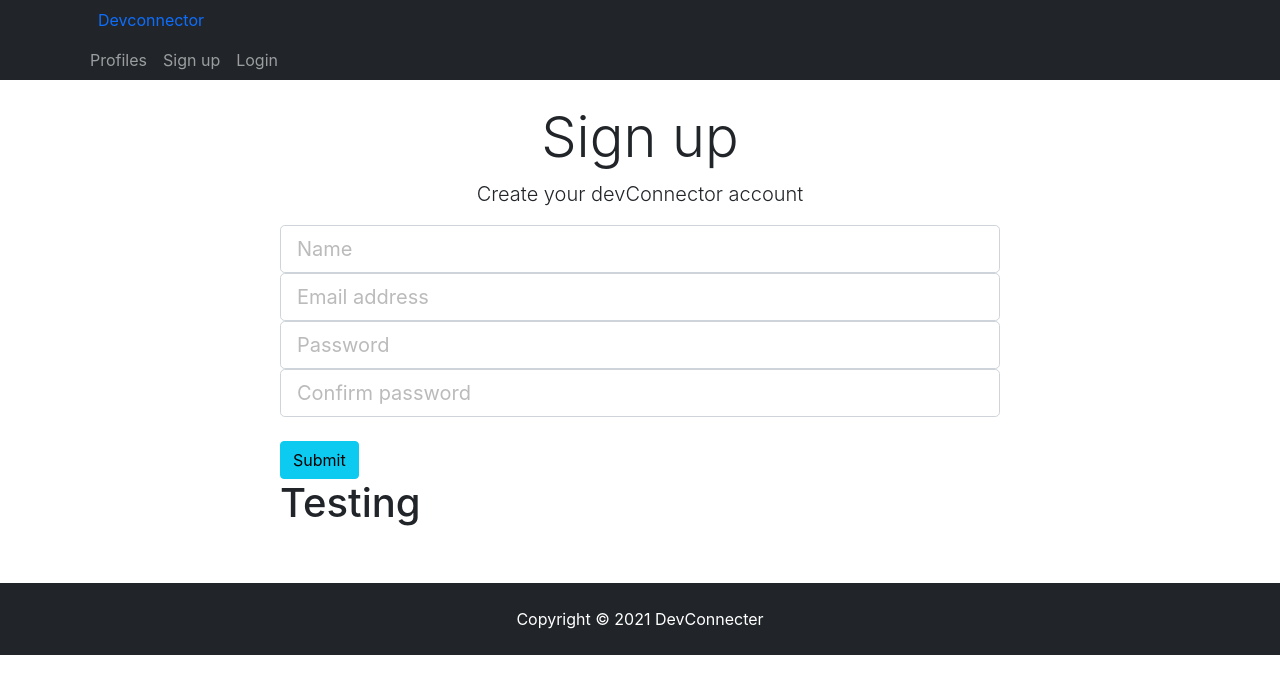
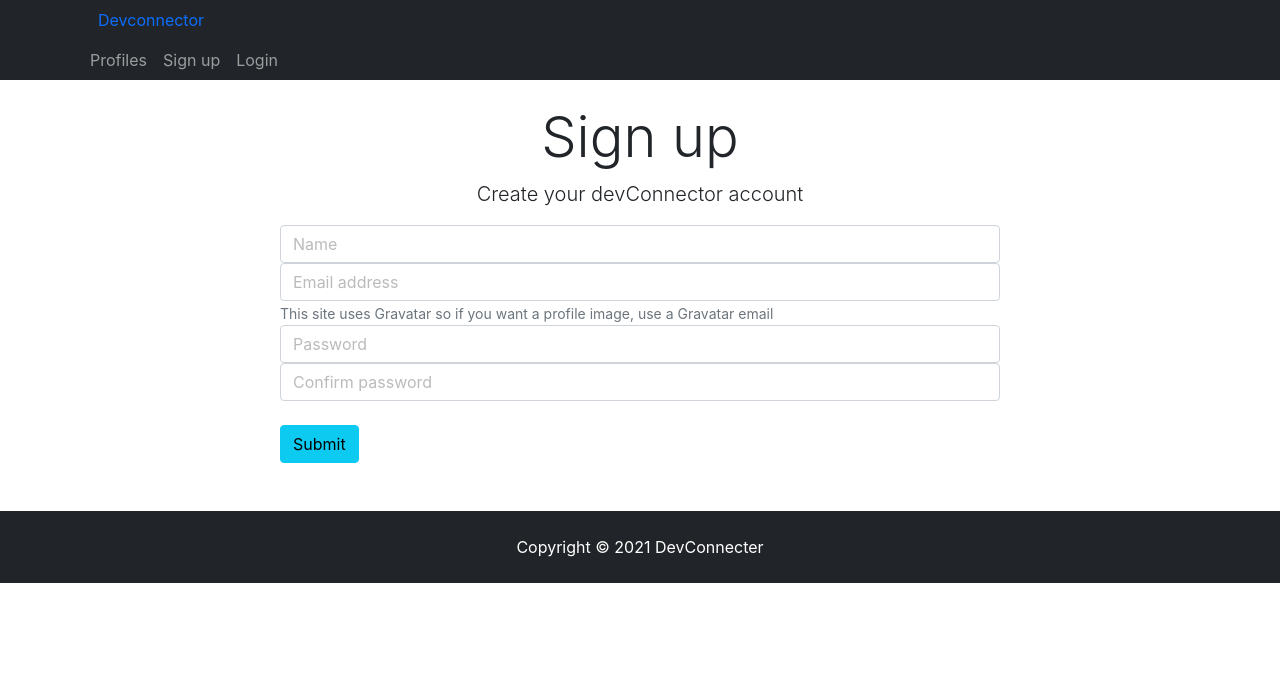
Before and after one commit to Melvin228/Mern-App, a React (Create React App) app in the folder client/: page /register in a window 1280 px wide. Shown: the top 694 px of the page. Built offline with nearby package versions, Linux system fonts and the light colour scheme.

Commit message:
Added error checking using bootstrap classes as well as data return from api

```diff
--- a/client/package.json
+++ b/client/package.json
@@ -7,6 +7,7 @@
     "@testing-library/react": "^11.1.0",
     "@testing-library/user-event": "^12.1.10",
     "axios": "^0.21.1",
+    "classnames": "^2.3.1",
     "react": "^17.0.2",
     "react-dom": "^17.0.2",
     "react-router-dom": "^5.2.1",
--- a/client/src/Components/auth/Register.js
+++ b/client/src/Components/auth/Register.js
@@ -1,6 +1,7 @@
 import React, { useState, useEffect } from "react";
 import useForm from "../Hooks/useForm";
 import axios from "axios";
+import classnames from "classnames";
 
 const Register = () => {
   const [values, handleChange] = useForm({
@@ -23,7 +24,9 @@ const Register = () => {
     axios
       .post("/api/users/register", newUser)
       .then((res) => console.log(res.data))
-      .catch((err) => console.log(err.response.data));
+      .catch((err) => {
+        setErrors(err.response.data);
+      });
   };
 
   return (
@@ -33,54 +36,73 @@ const Register = () => {
           <div className="col-md-8 m-auto">
             <h1 className="display-4 text-center">Sign up</h1>
             <p className="lead text-center">Create your devConnector account</p>
-            <form onSubmit={submitHandler}>
+            <form noValidate onSubmit={submitHandler}>
               <div className="form-group">
                 <input
                   type="text"
-                  className="form-control form-control-lg"
+                  className={classnames("form-control form-control", {
+                    "is-invalid": errors.name,
+                  })}
                   placeholder="Name"
                   name="name"
                   value={values.name}
                   onChange={handleChange}
                 />
+                {errors.name && (
+                  <div className="invalid-feedback">{errors.name}</div>
+                )}
                 <div className="form-group">
                   <input
                     type="email"
-                    className="form-control form-control-lg"
+                    className={classnames("form-control form-control", {
+                      "is-invalid": errors.email,
+                    })}
                     placeholder="Email address"
                     value={values.email}
                     name="email"
                     onChange={handleChange}
                   />
+                  {errors.email && (
+                    <div className="invalid-feedback">{errors.email}</div>
+                  )}
+                  <small className="form-text text-muted">
+                    This site uses Gravatar so if you want a profile image, use
+                    a Gravatar email
+                  </small>
                 </div>
                 <div className="form-group">
                   <input
                     type="password"
-                    className="form-control form-control-lg"
+                    className={classnames("form-control form-control", {
+                      "is-invalid": errors.password,
+                    })}
                     placeholder="Password"
                     value={values.password}
                     name="password"
                     onChange={handleChange}
                   />
+                  {errors.password && (
+                    <div className="invalid-feedback">{errors.password}</div>
+                  )}
                 </div>
                 <div className="form-group">
                   <input
                     type="password"
-                    className="form-control form-control-lg"
+                    className={classnames("form-control form-control", {
+                      "is-invalid": errors.password2,
+                    })}
                     placeholder="Confirm password"
                     value={values.password2}
                     name="password2"
                     onChange={handleChange}
                   />
+                  {errors.password2 && (
+                    <div className="invalid-feedback">{errors.password2}</div>
+                  )}
                 </div>
                 <input type="submit" className="btn btn-info btn-block mt-4" />
               </div>
             </form>
-            <h1>Testing</h1>
-            <h2>{values.name}</h2>
-            <h2>{values.email}</h2>
-            <h2>{values.password}</h2>
-            <h2>{values.password2}</h2>
           </div>
         </div>
       </div>
```
